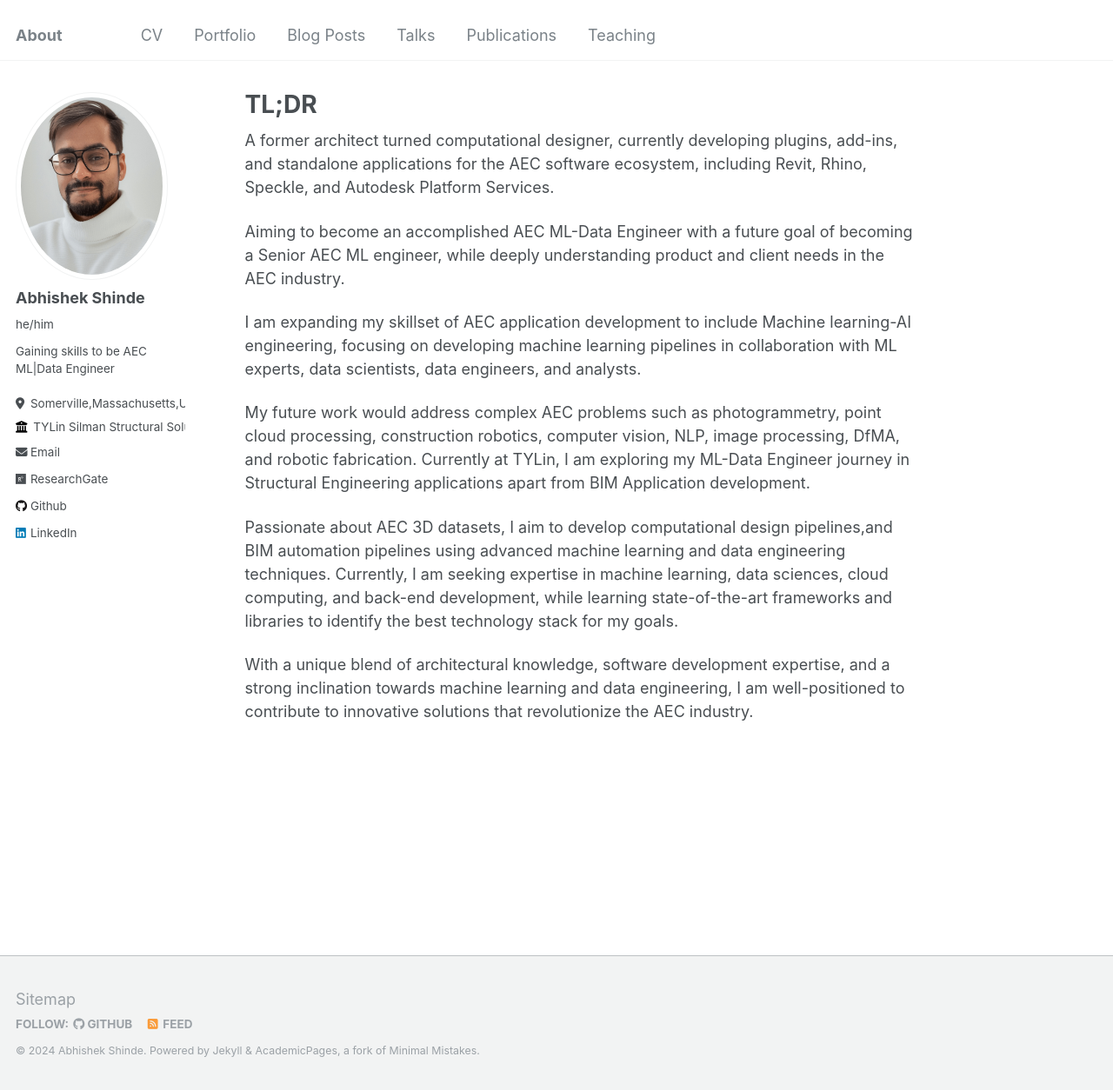
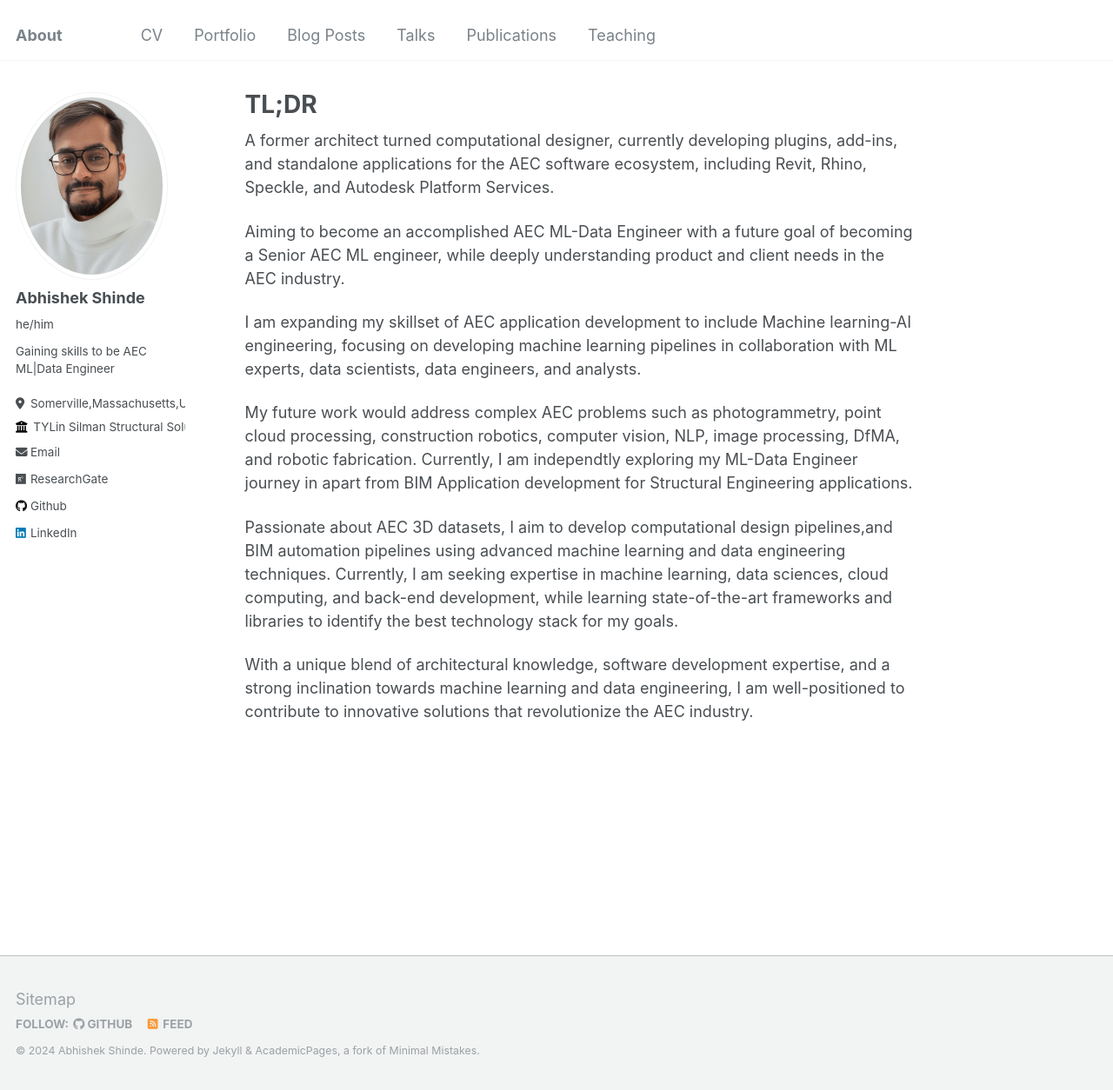
Before and after one commit to InquisitiveAS/InquisitiveAS.github.io, a Jekyll site: the page built from _pages/about.md, in a window 1280 px wide and 1254 px high. Shown: the whole window at 87% size. Built offline with Jekyll 4.4.1, drawn with Linux system fonts in a browser that asks for light colours.

Commit message:
Update about me

```diff
--- a/_pages/about.md
+++ b/_pages/about.md
@@ -13,7 +13,7 @@ Aiming to become an accomplished AEC ML-Data Engineer with a future goal of beco
 
 I am expanding my skillset of AEC application development to include Machine learning-AI engineering, focusing on developing machine learning pipelines in collaboration with ML experts, data scientists, data engineers, and analysts.
 
-My future work would address complex AEC problems such as photogrammetry, point cloud processing, construction robotics, computer vision, NLP, image processing, DfMA, and robotic fabrication. Currently at TYLin, I am exploring my ML-Data Engineer journey in Structural Engineering applications apart from BIM Application development.
+My future work would address complex AEC problems such as photogrammetry, point cloud processing, construction robotics, computer vision, NLP, image processing, DfMA, and robotic fabrication. Currently, I am independtly exploring my ML-Data Engineer journey in  apart from BIM Application development for Structural Engineering applications.
 
 Passionate about AEC 3D datasets, I aim to develop computational design pipelines,and BIM automation pipelines using advanced machine learning and data engineering techniques. Currently, I am seeking expertise in machine learning, data sciences, cloud computing, and back-end development, while learning state-of-the-art frameworks and libraries to identify the best technology stack for my goals.
 
```
